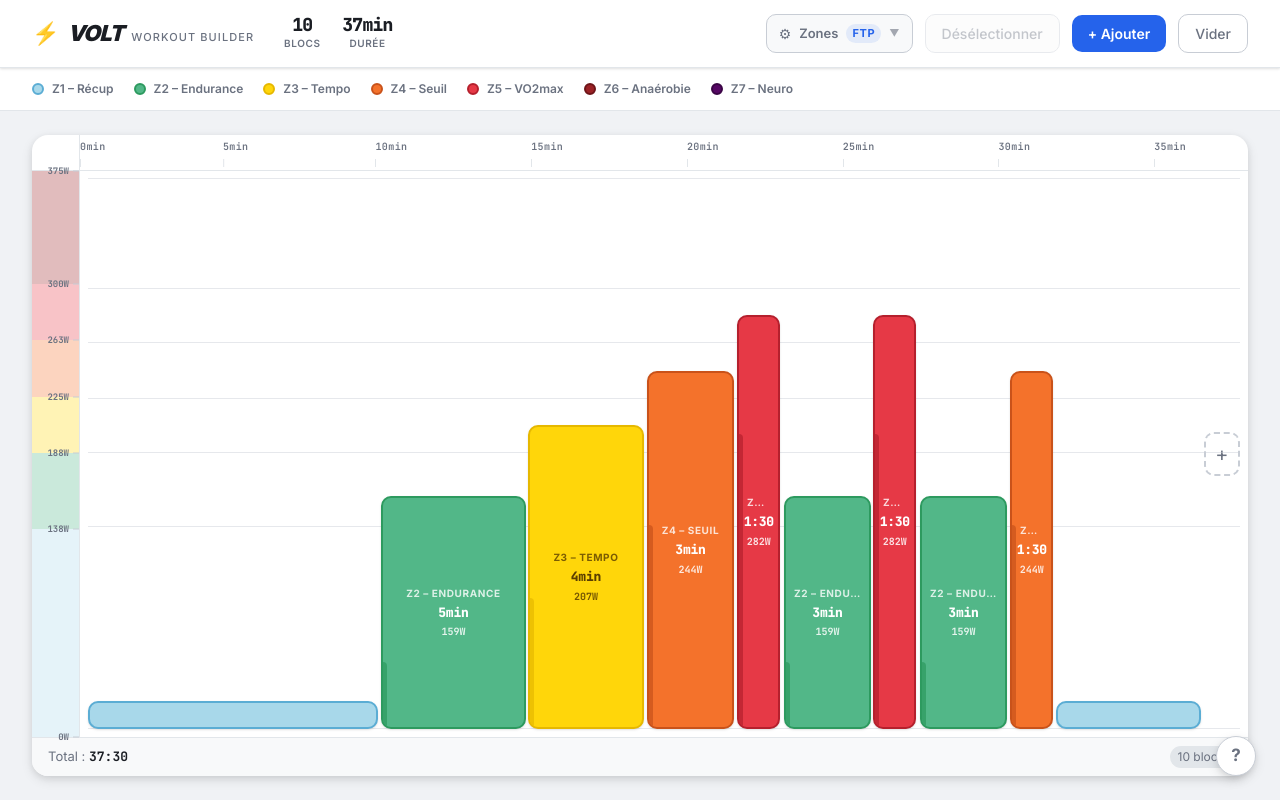
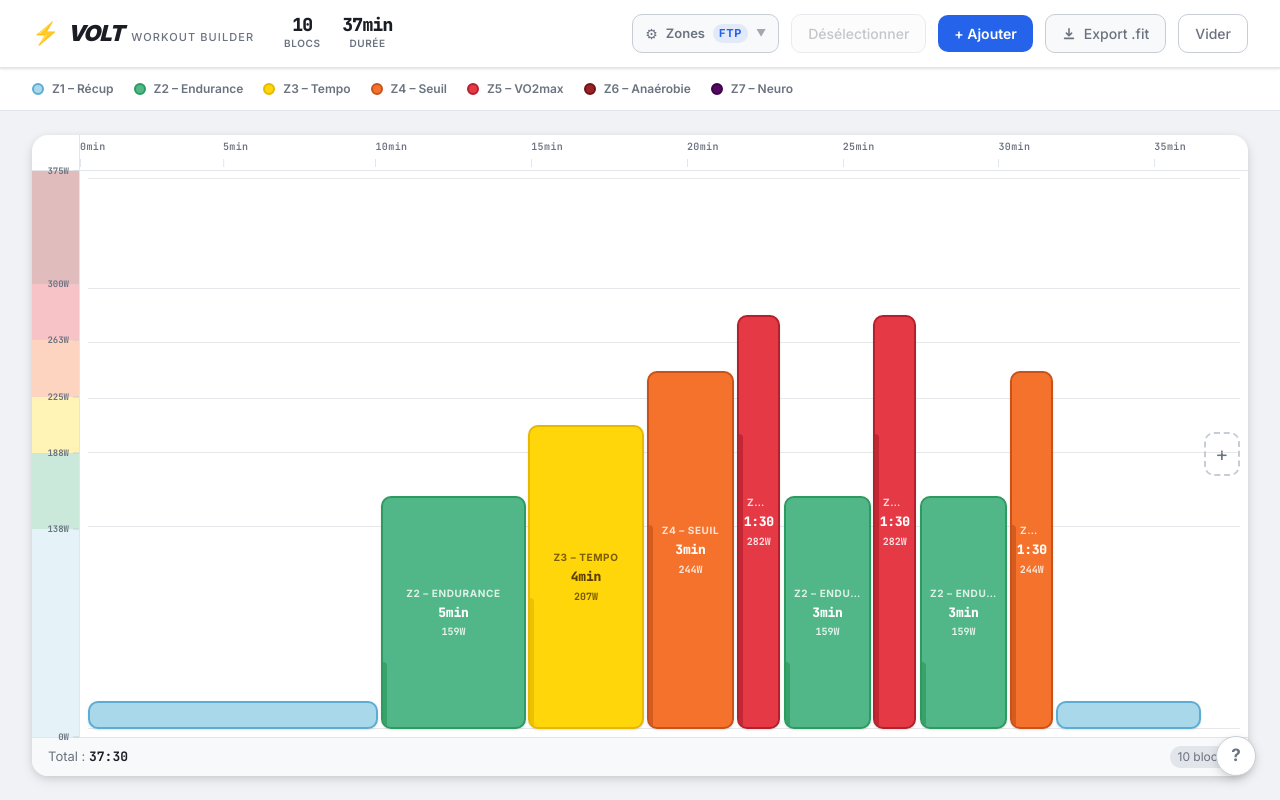
Before and after one commit to Pierox57/volt, a React (Vite) app: page / in a window 1280 px wide. Built offline with nearby package versions, Linux system fonts and the light colour scheme.

Commit message:
feat: add Export .fit button for frontend FIT file generation
Agent-Logs-Url: https://github.com/Pierox57/volt/sessions/738ae844-de0b-4430-8853-b766d506d9f1

Co-authored-by: Pierox57 <69461069+Pierox57@users.noreply.github.com>

```diff
--- a/package.json
+++ b/package.json
@@ -13,6 +13,7 @@
     "@dnd-kit/core": "^6.3.1",
     "@dnd-kit/sortable": "^10.0.0",
     "@dnd-kit/utilities": "^3.2.2",
+    "@markw65/fit-file-writer": "^0.1.9",
     "react": "^19.2.5",
     "react-dom": "^19.2.5"
   },
--- a/src/App.tsx
+++ b/src/App.tsx
@@ -9,10 +9,11 @@ import {
 } from './types';
 import type { ZoneSystem } from './zones';
 import { createDefaultZoneSystem, getZoneIndexForWatts } from './zones';
-import Timeline       from './components/Timeline';
-import BlockToolbar   from './components/BlockToolbar';
-import ShortcutHelper from './components/ShortcutHelper';
-import ZoneSettings   from './components/ZoneSettings';
+import Timeline          from './components/Timeline';
+import BlockToolbar      from './components/BlockToolbar';
+import ShortcutHelper    from './components/ShortcutHelper';
+import ZoneSettings      from './components/ZoneSettings';
+import ExportFitButton   from './components/ExportFitButton';
 import { useKeyboard } from './hooks/useKeyboard';
 import styles from './App.module.css';
 
@@ -264,6 +265,8 @@ export default function App() {
           <button className={styles.btnPrimary} onClick={handleAddBlock}>
             <span>+</span>&nbsp;Ajouter
           </button>
+          <ExportFitButton blocks={blocks} zoneSystem={zoneSystem} />
+
           {blocks.length > 0 && (
             <button
               className={styles.btnDanger}
--- /dev/null
+++ b/src/components/ExportFitButton/ExportFitButton.module.css
@@ -0,0 +1,50 @@
+.wrapper {
+  display: flex;
+  align-items: center;
+  gap: var(--space-2);
+}
+
+.btn {
+  display: flex;
+  align-items: center;
+  gap: var(--space-2);
+  padding: var(--space-2) var(--space-4);
+  background: var(--color-surface-2);
+  color: var(--color-text-muted);
+  border-radius: var(--radius-md);
+  font-size: 14px;
+  font-weight: 500;
+  border: 1px solid var(--color-border-strong);
+  transition:
+    background var(--duration-fast),
+    color var(--duration-fast),
+    transform var(--duration-fast) var(--ease-spring);
+}
+
+.btn:hover:not(:disabled) {
+  background: var(--color-border);
+  color: var(--color-text);
+  transform: scale(1.02);
+}
+
+.btn:disabled {
+  opacity: 0.4;
+  cursor: not-allowed;
+}
+
+.spinner {
+  animation: spin 0.75s linear infinite;
+  flex-shrink: 0;
+}
+
+@keyframes spin {
+  from { transform: rotate(0deg); }
+  to   { transform: rotate(360deg); }
+}
+
+.error {
+  font-size: 12px;
+  font-weight: 500;
+  color: var(--color-danger);
+  white-space: nowrap;
+}
--- /dev/null
+++ b/src/components/ExportFitButton/index.tsx
@@ -0,0 +1,188 @@
+import { useRef, useState } from 'react';
+import { FitWriter } from '@markw65/fit-file-writer';
+import type { Block } from '../../types';
+import { ZONES } from '../../types';
+import type { ZoneSystem } from '../../zones';
+import { getBlockWatts, zoneMidpoint } from '../../zones';
+import styles from './ExportFitButton.module.css';
+
+interface ExportFitButtonProps {
+  blocks: Block[];
+  zoneSystem: ZoneSystem;
+  workoutTitle?: string;
+}
+
+/** Derive a FIT intensity value from a block's position and zone. */
+function getIntensity(
+  idx: number,
+  blocks: Block[],
+): 'warmup' | 'cooldown' | 'active' {
+  // Leading run of z1 blocks → warmup
+  let warmupEnd = 0;
+  while (warmupEnd < blocks.length && blocks[warmupEnd].zone === 'z1') {
+    warmupEnd++;
+  }
+
+  // Trailing run of z1 blocks → cooldown (only if there are non-z1 blocks before)
+  let cooldownStart = blocks.length;
+  if (warmupEnd < blocks.length) {
+    cooldownStart = blocks.length;
+    while (cooldownStart > warmupEnd && blocks[cooldownStart - 1].zone === 'z1') {
+      cooldownStart--;
+    }
+  }
+
+  if (idx < warmupEnd) return 'warmup';
+  if (idx >= cooldownStart) return 'cooldown';
+  return 'active';
+}
+
+function IconDownload() {
+  return (
+    <svg
+      width="14"
+      height="14"
+      viewBox="0 0 16 16"
+      fill="none"
+      stroke="currentColor"
+      strokeWidth="1.8"
+      strokeLinecap="round"
+      strokeLinejoin="round"
+      aria-hidden="true"
+    >
+      <path d="M8 2v8M5 7l3 3 3-3" />
+      <path d="M3 13h10" />
+    </svg>
+  );
+}
+
+function IconSpinner() {
+  return (
+    <svg
+      className={styles.spinner}
+      width="14"
+      height="14"
+      viewBox="0 0 16 16"
+      fill="none"
+      stroke="currentColor"
+      strokeWidth="2"
+      strokeLinecap="round"
+      aria-hidden="true"
+    >
+      <circle cx="8" cy="8" r="6" strokeOpacity="0.25" />
+      <path d="M14 8a6 6 0 0 0-6-6" />
+    </svg>
+  );
+}
+
+export default function ExportFitButton({
+  blocks,
+  zoneSystem,
+  workoutTitle,
+}: ExportFitButtonProps) {
+  const [loading, setLoading] = useState(false);
+  const [error, setError] = useState<string | null>(null);
+  const anchorRef = useRef<HTMLAnchorElement>(null);
+
+  const handleExport = () => {
+    setLoading(true);
+    setError(null);
+
+    try {
+      const isHrMode = zoneSystem.mode === 'hrmax';
+      const fw = new FitWriter();
+      const timeCreated = fw.time(new Date());
+
+      fw.writeMessage(
+        'file_id',
+        {
+          type: 'workout',
+          manufacturer: 'development',
+          time_created: timeCreated,
+        },
+        null,
+        true,
+      );
+
+      fw.writeMessage(
+        'workout',
+        {
+          sport: 'cycling',
+          num_valid_steps: blocks.length,
+        },
+        null,
+        true,
+      );
+
+      blocks.forEach((block, idx) => {
+        const zoneIdx = ZONES.indexOf(block.zone);
+        const zoneRange = zoneSystem.zones[zoneIdx >= 0 ? zoneIdx : 0];
+
+        const targetValue = isHrMode
+          ? zoneMidpoint(zoneRange)
+          : getBlockWatts(block.watts, zoneIdx >= 0 ? zoneIdx : 0, zoneSystem.zones);
+
+        fw.writeMessage(
+          'workout_step',
+          {
+            duration_type: 'time',
+            duration_value: block.duration * 1000,
+            target_type: isHrMode ? 'heart_rate' : 'power',
+            target_value: targetValue,
+            intensity: getIntensity(idx, blocks),
+          },
+          null,
+          idx === blocks.length - 1,
+        );
+      });
+
+      const dataView = fw.finish();
+      // Copy bytes into a fresh ArrayBuffer to satisfy Blob's type constraints
+      const fitBytes = new Uint8Array(dataView.byteLength);
+      fitBytes.set(new Uint8Array(dataView.buffer, dataView.byteOffset, dataView.byteLength));
+      const blob = new Blob([fitBytes], { type: 'application/octet-stream' });
+      const url = URL.createObjectURL(blob);
+
+      const title = workoutTitle?.trim() ?? '';
+      const filename = title
+        ? `${title.toLowerCase().replace(/\s+/g, '_')}.fit`
+        : 'workout.fit';
+
+      const anchor = anchorRef.current;
+      if (anchor) {
+        anchor.href = url;
+        anchor.download = filename;
+        anchor.click();
+      }
+
+      URL.revokeObjectURL(url);
+    } catch (err) {
+      console.error('FIT export error:', err);
+      setError('Erreur lors de la génération du fichier .fit');
+    } finally {
+      setLoading(false);
+    }
+  };
+
+  return (
+    <div className={styles.wrapper}>
+      <button
+        className={styles.btn}
+        onClick={handleExport}
+        disabled={loading || blocks.length === 0}
+        title="Exporter le workout au format .fit"
+        aria-label="Exporter .fit"
+      >
+        {loading ? <IconSpinner /> : <IconDownload />}
+        <span>Export .fit</span>
+      </button>
+      {error && (
+        <span className={styles.error} role="alert">
+          {error}
+        </span>
+      )}
+      {/* Hidden anchor used to trigger the file download */}
+      <a ref={anchorRef} style={{ display: 'none' }} aria-hidden="true" />
+    </div>
+  );
+}
```
Also changed, not shown: 1 other file (tests, documents, lock files or other folders).
